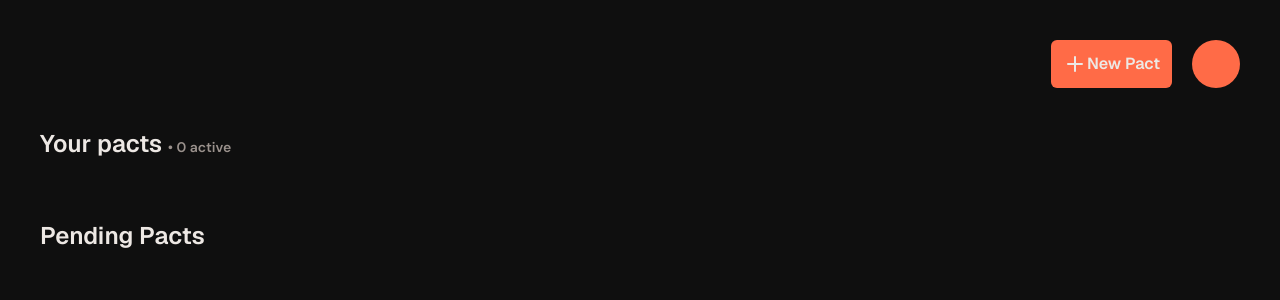
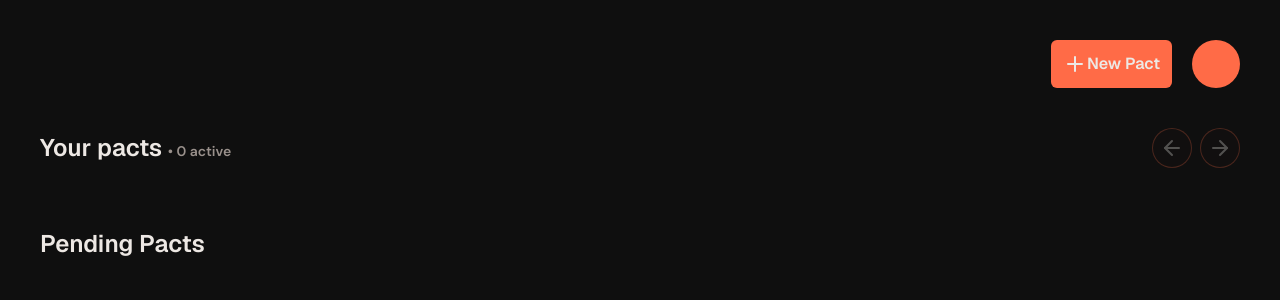
Before and after one commit to jordanfulawka/pact, a Next.js app in the folder client/: page /dashboard in a window 1280 px wide. Shown: the top 300 px of the page. Built offline with nearby package versions, Linux system fonts and the light colour scheme.

Commit message:
feat: implement carousel and buttons for pacts that exceed viewport width

```diff
--- a/client/app/(app)/dashboard/page.tsx
+++ b/client/app/(app)/dashboard/page.tsx
@@ -4,30 +4,38 @@ import CreatePactModal from '@/components/CreatePactModal';
 import { useAuth } from '@/contexts/AuthProvider';
 import PactCard from '@/components/PactCard';
 import { usePact } from '@/contexts/PactProvider';
-import { Plus } from 'lucide-react';
-import { useEffect, useState } from 'react';
+import { Plus, ArrowRight, ArrowLeft } from 'lucide-react';
+import { useEffect, useRef, useState } from 'react';
 import PendingPactCard from '@/components/PendingPactCard';
 import { useSocket } from '@/contexts/SocketProvider';
-import { getCheckIns as apiGetCheckIns } from '@/lib/api';
 
 function DashboardPage() {
-  const { token, user } = useAuth();
+  const { user } = useAuth();
   const { socket } = useSocket();
   const [showCreatePactModal, setShowCreatePactModal] = useState(false);
   const [selectedPact, setSelectedPact] = useState<string | null>(null);
-  const [checkIns, setCheckIns] = useState<any[]>([]);
+  const pactsRowRef = useRef<HTMLDivElement>(null);
+  const [canScrollLeft, setCanScrollLeft] = useState(false);
+  const [canScrollRight, setCanScrollRight] = useState(false);
 
   const { pacts, pendingPacts } = usePact();
 
+  function updateScrollButtons() {
+    const el = pactsRowRef.current;
+    if (!el) return;
+    setCanScrollLeft(el.scrollLeft > 0);
+    setCanScrollRight(el.scrollLeft + el.clientWidth < el.scrollWidth - 1);
+  }
+
+  function scrollByAmount(direction: 1 | -1) {
+    const el = pactsRowRef.current;
+    if (!el) return;
+    el.scrollBy({ left: direction * el.clientWidth * 0.8, behavior: 'smooth' });
+  }
+
   useEffect(() => {
-    async function getCheckIns() {
-      if (!token) return null;
-      if (!selectedPact) return null;
-      const checkIns = await apiGetCheckIns(token, selectedPact);
-      setCheckIns(checkIns.result);
-    }
-    getCheckIns();
-  }, [token, selectedPact]);
+    updateScrollButtons();
+  }, [pacts]);
 
   function emitNewPact(partnerId: string, pactId: string) {
     socket?.emit('pact_created', { partnerId, pactId });
@@ -59,15 +67,38 @@ function DashboardPage() {
           </div>
         </div>
       </div>
-      <div className='flex'>
-        <div className='pl-10 font-semibold text-text-primary'>
-          <h3 className='text-2xl pb-5'>
-            Your pacts{' '}
-            <span className='text-sm font-body text-text-secondary'>
-              • {pacts.filter((pact) => pact.status === 'active').length} active
-            </span>
-          </h3>
-          <div className='flex flex-wrap gap-10 pb-10'>
+      <div className='flex min-w-0'>
+        <div className='pl-10 font-semibold text-text-primary min-w-0 w-full'>
+          <div className='flex justify-between items-center pr-10 mb-5'>
+            <h3 className='text-2xl '>
+              Your pacts{' '}
+              <span className='text-sm font-body text-text-secondary'>
+                • {pacts.filter((pact) => pact.status === 'active').length}{' '}
+                active
+              </span>
+            </h3>
+            <div className='flex gap-2'>
+              <button
+                className='bg-background-modal border border-primary-accent/80 rounded-full w-10 h-10 flex justify-center items-center disabled:opacity-30'
+                onClick={() => scrollByAmount(-1)}
+                disabled={!canScrollLeft}
+              >
+                <ArrowLeft />
+              </button>
+              <button
+                className='bg-background-modal border border-primary-accent/80 rounded-full w-10 h-10 flex justify-center items-center disabled:opacity-30'
+                onClick={() => scrollByAmount(1)}
+                disabled={!canScrollRight}
+              >
+                <ArrowRight />
+              </button>
+            </div>
+          </div>
+          <div
+            ref={pactsRowRef}
+            onScroll={updateScrollButtons}
+            className='flex gap-10 pb-10 overflow-x-auto w-full min-w-0 pr-10 scrollbar-hide'
+          >
             {pacts.map((pact) => (
               <PactCard
                 key={pact.id}
@@ -84,25 +115,6 @@ function DashboardPage() {
             ))}
           </div>
         </div>
-        {/* <div>
-          {checkIns && (
-            <div className='w-full'>
-              <h3 className='text-2xl pb-10 text-text-primary pl-10 font-semibold'>
-                Check-in History
-              </h3>
-              <div>
-                {checkIns.map((checkIn) => {
-                  return (
-                    <div
-                      key={checkIn.id}
-                      className='text-text-primary pl-10'
-                    >{`${checkIn.user_id === user?.id ? 'You' : 'Your partner'} checked in at ${new Date(checkIn.checked_in_at).toLocaleTimeString()} EST`}</div>
-                  );
-                })}
-              </div>
-            </div>
-          )}
-        </div> */}
       </div>
     </div>
   );
--- a/client/app/globals.css
+++ b/client/app/globals.css
@@ -64,3 +64,21 @@ input:-ms-input-placeholder {
   /* Internet Explorer 10+ */
   color: #3d3633;
 }
+
+.scrollbar-hide {
+  scrollbar-width: none; /* Firefox */
+  -ms-overflow-style: none; /* IE/Edge */
+}
+
+.scrollbar-hide::-webkit-scrollbar {
+  display: none; /* Chrome/Safari */
+}
+
+.scrollbar-hide {
+  scrollbar-width: none;
+  -ms-overflow-style: none;
+}
+
+.scrollbar-hide::-webkit-scrollbar {
+  display: none;
+}
--- /dev/null
+++ b/client/components/PactCalendar.tsx
@@ -0,0 +1,7 @@
+import { Pact } from '@/lib/types';
+
+function PactCalendar({ pact }: { pact: Pact }) {
+  return <div>hello</div>;
+}
+
+export default PactCalendar;
--- a/client/components/PactCard.tsx
+++ b/client/components/PactCard.tsx
@@ -104,7 +104,7 @@ function PactCard({
 
   return (
     <div
-      className={`w-75 border ${selectedPact === pact.id ? 'border-primary-accent/80' : pact.status === 'pending' ? 'border-text-secondary/30 border-dashed' : 'border-primary-accent/20'} rounded-xl bg-background-modal p-5`}
+      className={`w-75 border ${selectedPact === pact.id ? 'border-primary-accent/80' : pact.status === 'pending' ? 'border-text-secondary/30 border-dashed' : 'border-primary-accent/20'} rounded-xl bg-background-modal p-5 shrink-0`}
       onClick={handleClick}
     >
       <div className='flex items-center gap-3'>
```
Also changed, not shown: 1 other file (tests, documents, lock files or other folders).
